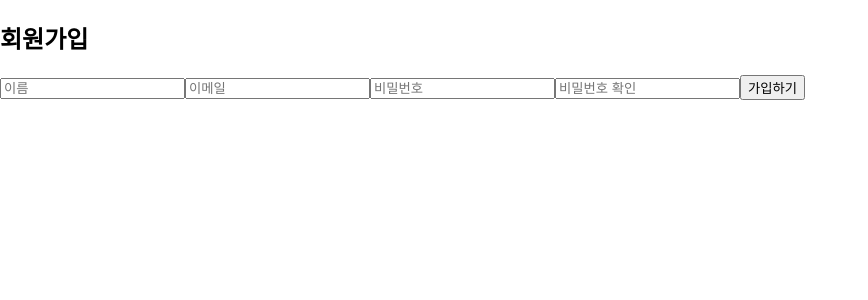
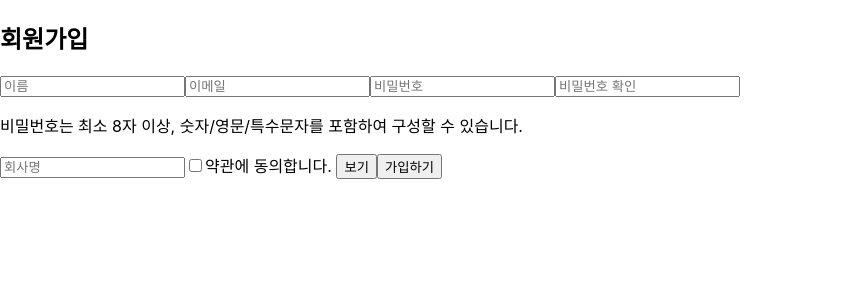
Before and after one commit to illilili/boardgame-assistant, a React (Create React App) app in the folder frontend/: page /signup in a window 1280 px wide. Shown: the top 300 px of the page, without its empty margins (0-868 px from the left). Built offline with nearby package versions, Linux system fonts and the light colour scheme; the HTML template or start-up script is replaced by a standard one.

Commit message:
feat: fe-회원가입시 비밀번호일치여부,  이용약관 추가

```diff
--- a/frontend/src/pages/auth/SignUp.jsx
+++ b/frontend/src/pages/auth/SignUp.jsx
@@ -1,18 +1,29 @@
-import React, { useState } from 'react'
+import React, { useState, useEffect } from 'react';
 import { signup } from '../../api/auth.js';
-
+import { useNavigate } from "react-router-dom";
+import TermsPage from './TermsPage.jsx';
 
 const SignUp = () => {
   const [name, setName] = useState('');
   const [email, setEmail] = useState('');
   const [password, setPassword] = useState('');
   const [confirmPassword, setConfirmPassword] = useState('');
+  const [company, setCompany] = useState('');
 
-    const handleSubmit = async(e)=>{
+  //동의관련
+  const [agreedToTerms, setAgreedToTerms] = useState(false);
+  const [showTerms, setShowTerms] = useState(false);
+
+  const handleSubmit = async (e) => {
     e.preventDefault();
 
-        if(password != confirmPassword){
+    if (password !== confirmPassword) {
       alert('비밀번호가 일치하지 않습니다');
+      return;
+    }
+
+    if (!agreedToTerms) {
+      alert('약관에 동의해주세요.');
       return;
     }
 
@@ -20,21 +31,22 @@ const SignUp = () => {
       name,
       email,
       password,
-            confirmPassword
+      company,
+      agreedToTerms,
     };
 
     try {
       const result = await signup(formData);
-            alert(result.message); //response에서 메시지만 꺼내 출력.
-            } catch (err){
+      console.log('응답 데이터:', result);
+      alert(result.message);
+    } catch (err) {
       alert('회원가입에 실패했습니다.');
-                console.error(err);
+      console.error(err.response?.data || err);
     }
   };
 
-
   return (
-    <div className='max-w-md mx-auto mt-10 p-6 bg-white rounded-md shadow-md'>
+    <div className="max-w-md mx-auto mt-10 p-6 bg-white rounded-md shadow-md">
       <h2 className="text-2xl font-semibold text-center mb-6">회원가입</h2>
       <form onSubmit={handleSubmit} className="space-y-4">
         <input
@@ -61,6 +73,7 @@ const SignUp = () => {
           required
           className="w-full px-4 py-2 border border-gray-300 rounded-md focus:outline-none focus:ring-2 focus:ring-blue-400"
         />
+
         <input
           type="password"
           placeholder="비밀번호 확인"
@@ -69,12 +82,53 @@ const SignUp = () => {
           required
           className="w-full px-4 py-2 border border-gray-300 rounded-md focus:outline-none focus:ring-2 focus:ring-blue-400"
         />
+        <p className="text-sm text-gray-500 mb-2">  비밀번호는 최소 8자 이상, 숫자/영문/특수문자를 포함하여 구성할 수 있습니다.</p>
+        {confirmPassword && (
+        <p className={`text-sm ${password === confirmPassword ? "text-green-500" : "text-red-500"}`}>
+          {password === confirmPassword
+            ? "✅ 비밀번호가 일치합니다 "
+            : "❌ 비밀번호가 일치하지 않습니다 "}
+        </p>
+      )}
+        <input
+          type="text"
+          placeholder="회사명"
+          value={company}
+          onChange={(e) => setCompany(e.target.value)}
+          required
+          className="w-full px-4 py-2 border border-gray-300 rounded-md focus:outline-none focus:ring-2 focus:ring-blue-400"
+        />
+
+        {/* 약관 체크 */}
+        <label>
+          <input
+          type="checkbox"
+          checked={agreedToTerms}
+          onChange={(e) => setAgreedToTerms(e.target.checked)}
+        />
+        약관에 동의합니다.{' '}
+          <button
+            type="button"
+            className="text-blue-500 underline"
+            onClick={() => setShowTerms(true)}
+          >
+            보기
+          </button>
+        </label>
+
+
         <button
           type="submit"
-       className="w-full bg-teal-400 text-white py-2 rounded-md hover:bg-teal-500 transition-colors">가입하기</button>
+          className="w-full bg-teal-400 text-white py-2 rounded-md hover:bg-teal-500 transition-colors"
+        >
+          가입하기
+        </button>
       </form>
+
+      {/* 모달 컴포넌트 */}
+      <TermsPage isOpen={showTerms} onClose={() => setShowTerms(false)} />
     </div>
-  )
-}
+  );
+};
 
-export default SignUp
+export default SignUp;
--- /dev/null
+++ b/frontend/src/pages/auth/TermsPage.jsx
@@ -0,0 +1,28 @@
+export default function TermsPage({ isOpen, onClose }) {
+  if (!isOpen) return null; // false일 땐 아무것도 렌더링 X
+
+  return (
+    <div className="fixed inset-0 bg-black bg-opacity-40 flex justify-center items-center z-50">
+      <div className="bg-white p-6 rounded-lg max-w-lg w-full relative">
+        <h2 className="text-xl font-bold mb-4">이용 약관</h2>
+        <div className="h-64 overflow-y-auto">
+          <p>여기에 약관 내용이 들어갑니다...</p>
+        </div>
+        <button
+          onClick={onClose}
+          className="absolute top-2 right-2 text-gray-500 hover:text-black"
+        >
+          ✕
+        </button>
+        <div className="mt-4 flex justify-end">
+          <button
+            onClick={onClose}
+            className="bg-teal-500 text-white px-4 py-2 rounded hover:bg-teal-600"
+          >
+            닫기
+          </button>
+        </div>
+      </div>
+    </div>
+  );
+}
```
Lines whose indentation alone changed are shown as unchanged.
